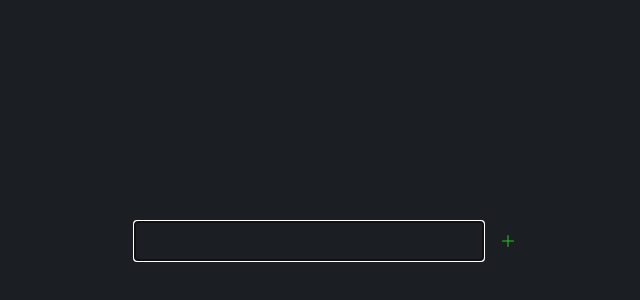
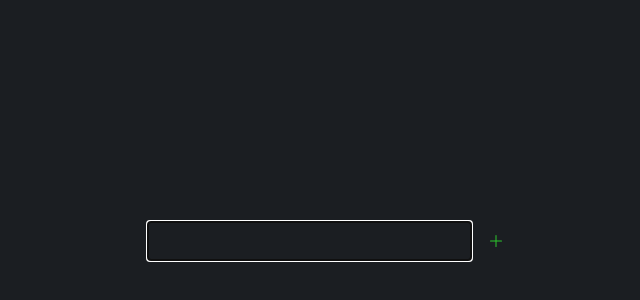
Before and after one commit to tiagowu/todo-list, a React (Create React App) app: page / in a window 1280 px wide. Shown: the part 154-454 px from the top of the page, without its empty margins (312-952 px from the left). Built offline with nearby package versions, Linux system fonts and the light colour scheme.

Commit message:
change input text box size

```diff
--- a/src/components/TaskEdit.css
+++ b/src/components/TaskEdit.css
@@ -10,7 +10,7 @@
   border: 1px solid DarkGray;
   border-radius: 2px;
   height: 25px;
-  width: 240px;
+  width: 200px;
   padding-left: 4px;
 }
 
--- a/src/components/TaskForm.css
+++ b/src/components/TaskForm.css
@@ -8,7 +8,7 @@
   background-color: transparent;
   color: white;
   height: 40px;
-  width: 350px;
+  width: 325px;
   padding-left: 30px;
   border: 1px solid DarkGray;
   border-radius: 2px;
```
